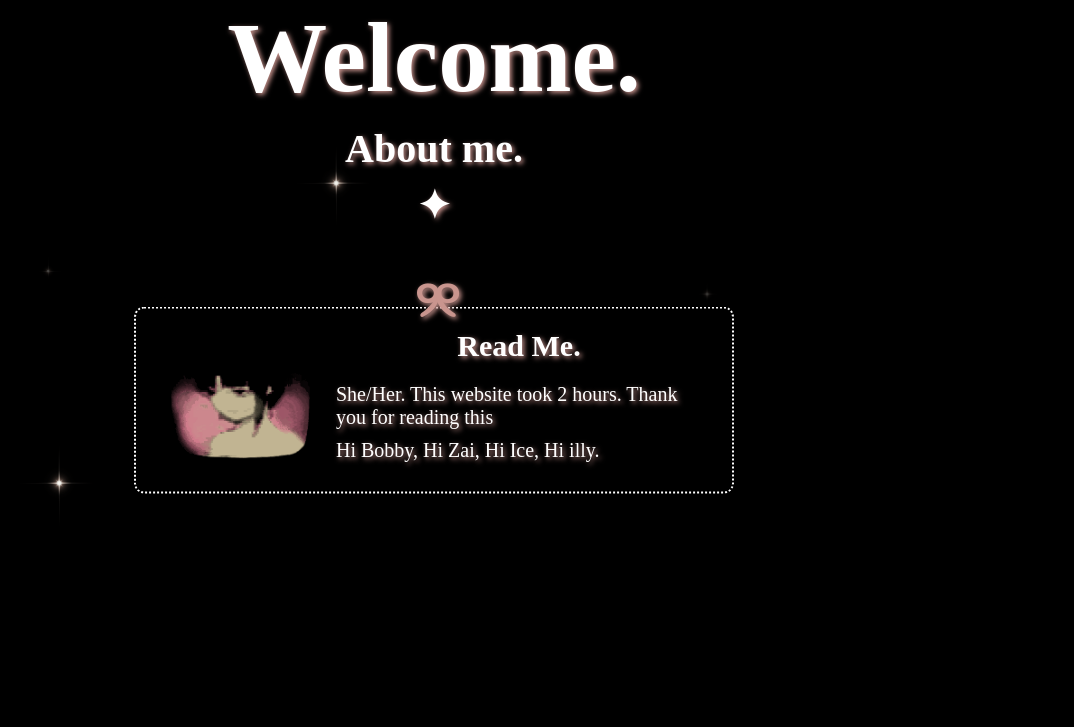
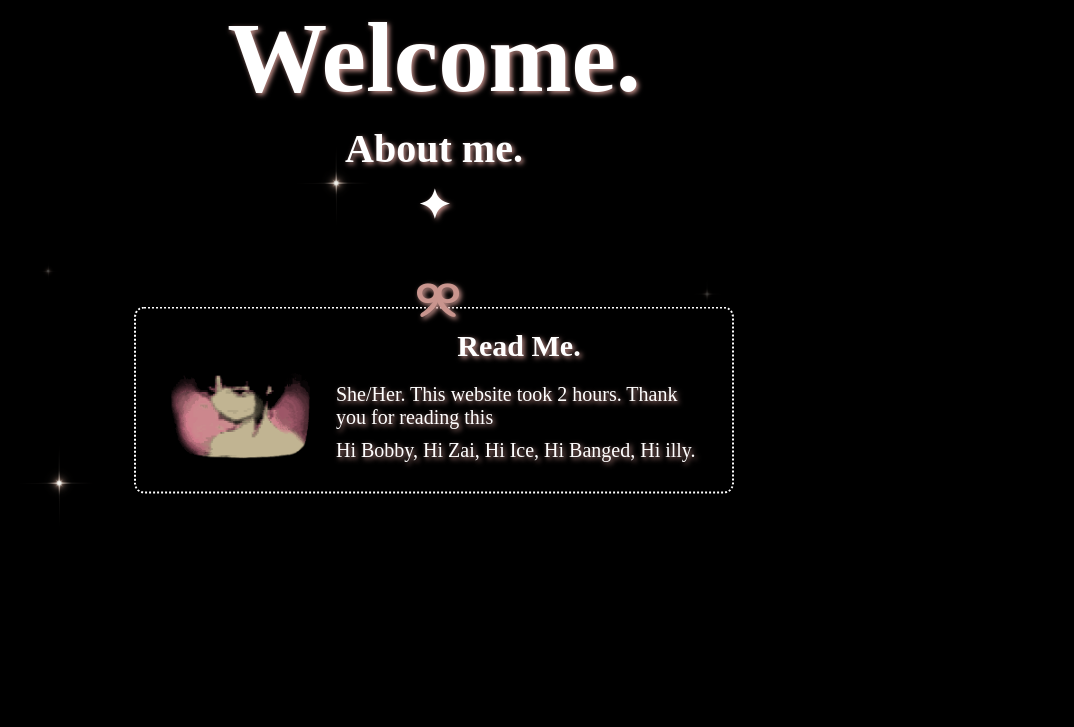
Before and after one commit to astrvyn/Website, a plain HTML site: page index.html in a window 1280 px wide. Shown: the top 727 px of the page, without its empty margins (206-1280 px from the left). Drawn offline with Linux system fonts and the light colour scheme; a web font is replaced by a local one.

Commit message:
hi banged

```diff
--- a/index.html
+++ b/index.html
@@ -326,7 +326,7 @@
         <div class="card-content">
             <h1>Read Me.</h1>
             <p>She/Her. This website took 2 hours. Thank you for reading this</p>
-            <p>Hi Bobby, Hi Zai, Hi Ice, Hi illy.</p>
+            <p>Hi Bobby, Hi Zai, Hi Ice, Hi Banged, Hi illy.</p>
         </div>
     </div>
 
```
